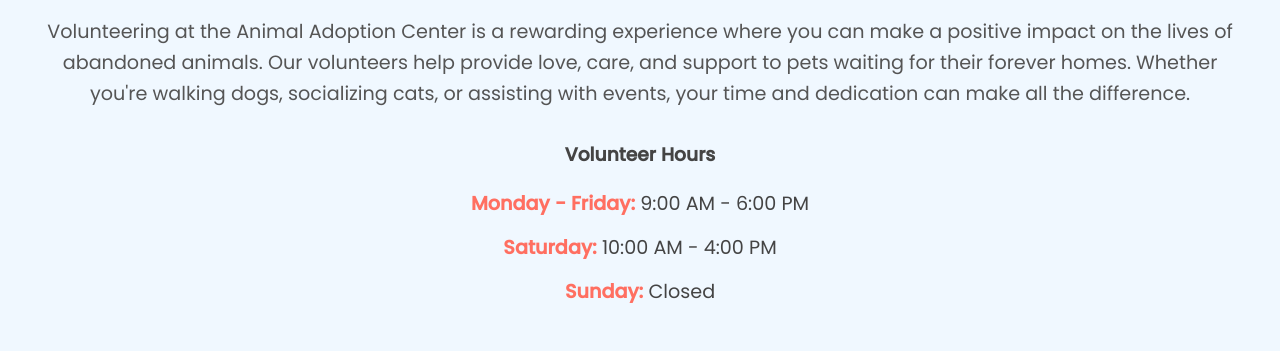
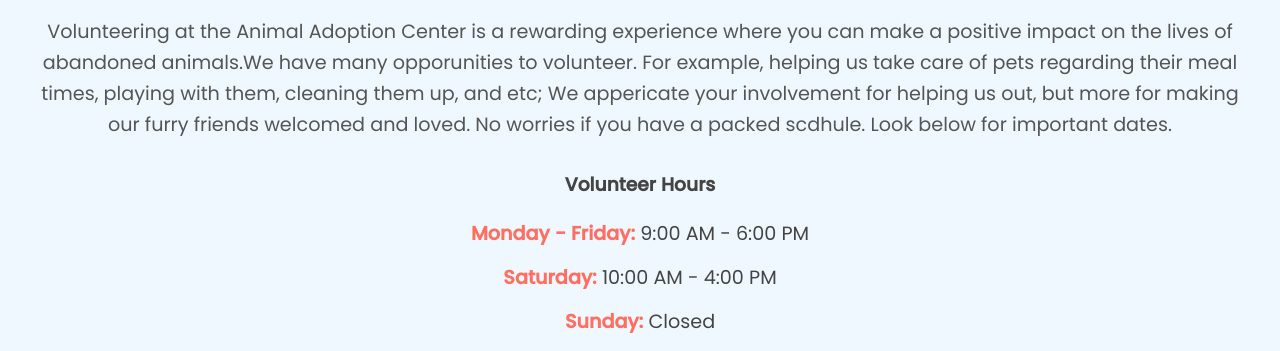
Before and after one commit to tesheni/AnimalSHELTERWEBSITE, a plain HTML site: page volunteer.html in a window 1280 px wide. Shown: the part 746-1097 px from the top of the page. Drawn offline with Linux system fonts and the light colour scheme.

Commit message:
Update volunteer.html

```diff
--- a/volunteer.html
+++ b/volunteer.html
@@ -198,7 +198,18 @@
                 Volunteer with Us
             </h2>
             <div class="volunteer-info">
-                <p>Volunteering at the Animal Adoption Center is a rewarding experience where you can make a positive impact on the lives of abandoned animals. Our volunteers help provide love, care, and support to pets waiting for their forever homes. Whether you're walking dogs, socializing cats, or assisting with events, your time and dedication can make all the difference.</p>
+                <p>Volunteering at the Animal Adoption Center is a
+                    rewarding experience where you can make a
+                    positive impact on the lives
+                    of abandoned animals.We have many opporunities to volunteer.
+                    For example, helping us take care of pets
+                    regarding their meal times,
+                    playing with them, cleaning them up, and etc;
+                    We appericate your involvement
+                    for helping us out, but more for making our
+                    furry friends welcomed and loved.
+                    No worries if you have a packed scdhule.
+                    Look below for important dates.</p>
             </div>
 
             <!-- Volunteer Hours -->
```
